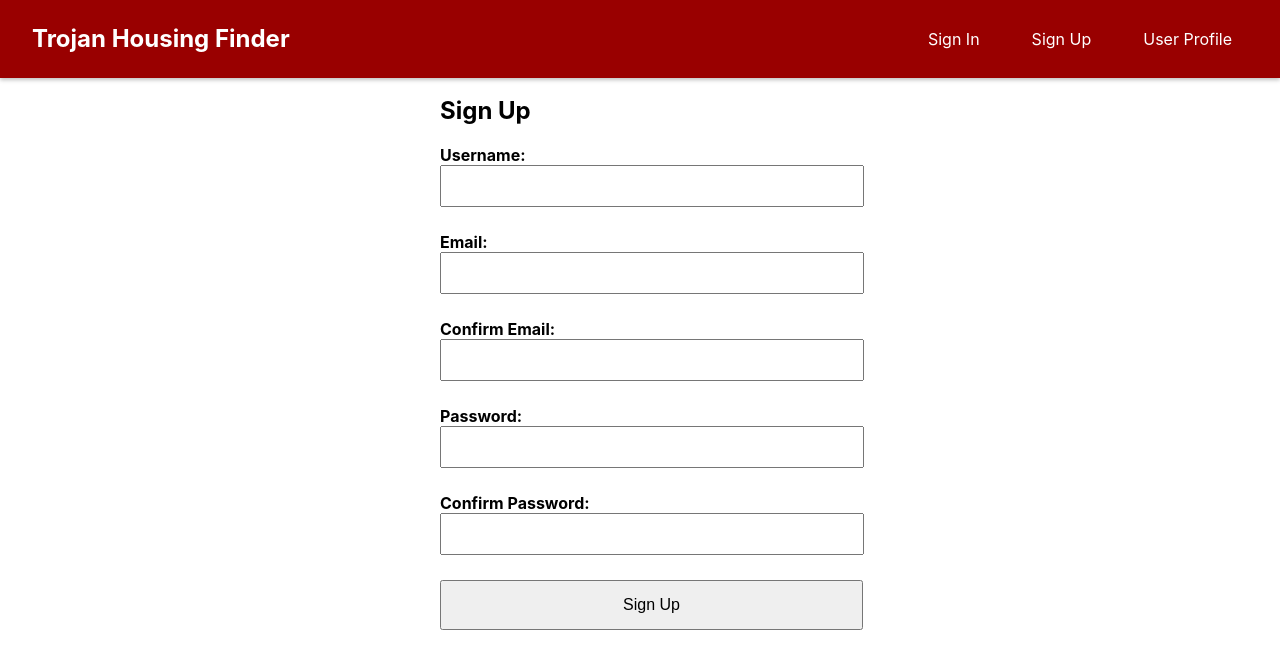
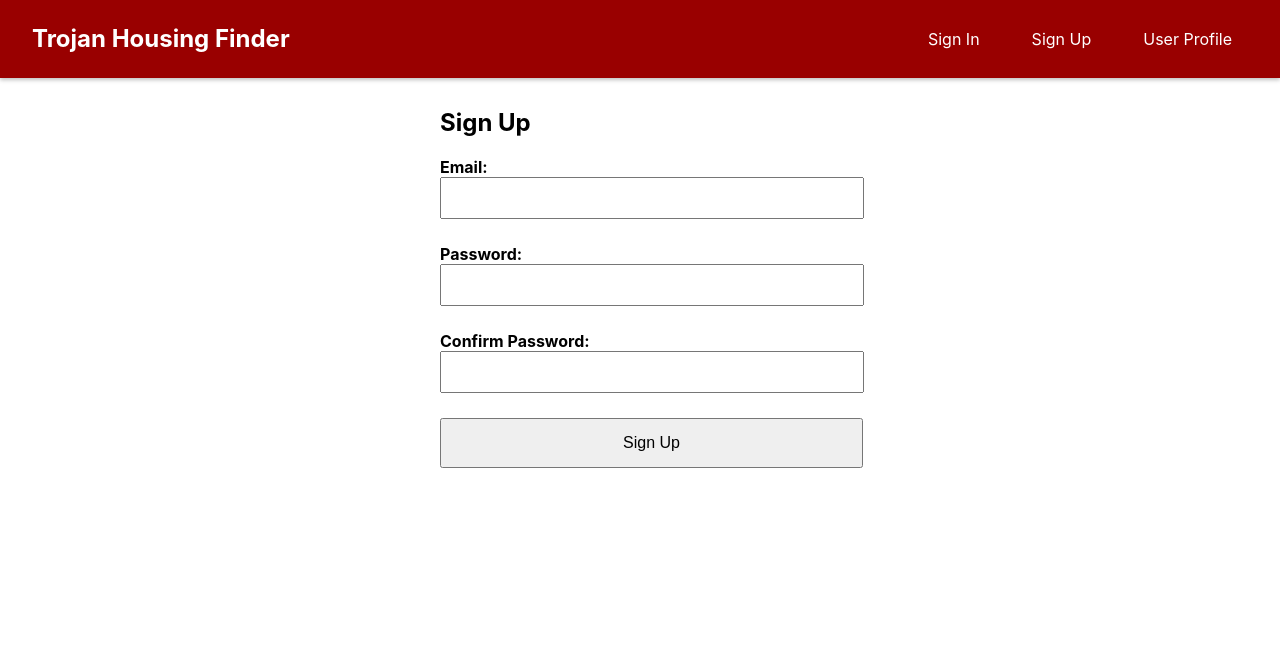
Before and after one commit to TrojanHousing/Frontend, a React (Create React App) app in the folder trojan-housing/: page /SignUp in a window 1280 px wide. Shown: the top 668 px of the page. Built offline with nearby package versions, Linux system fonts and the light colour scheme.

Commit message:
remove username, confirm email input

```diff
--- a/trojan-housing/src/SignUp.js
+++ b/trojan-housing/src/SignUp.js
@@ -55,20 +55,9 @@ const SignUp = () => {
     <div id="2">
       <Navbar />
       <div className="container">
-        <div className="form-container" style={{marginTop: '-250px'}}>
+        <div className="form-container" style={{marginTop: '-400px'}}>
           <h2>Sign Up</h2>
           <form onSubmit={handleSubmit} className="form">
-            <div>
-              <label>Username:</label>
-              <input
-                type="text"
-                name="username"
-                value={formData.username}
-                onChange={handleChange}
-                className="input"
-              />
-              {errors.username && <div className="error">{errors.username}</div>}
-            </div>
             <div>
               <label>Email:</label>
               <input
@@ -79,17 +68,6 @@ const SignUp = () => {
                 className="input"
               />
               {errors.email && <div className="error">{errors.email}</div>}
-            </div>
-            <div>
-              <label>Confirm Email:</label>
-              <input
-                type="email"
-                name="emailConfirmation"
-                value={formData.emailConfirmation}
-                onChange={handleChange}
-                className="input"
-              />
-              {errors.emailConfirmation && <div className="error">{errors.emailConfirmation}</div>}
             </div>
             <div>
               <label>Password:</label>
```
